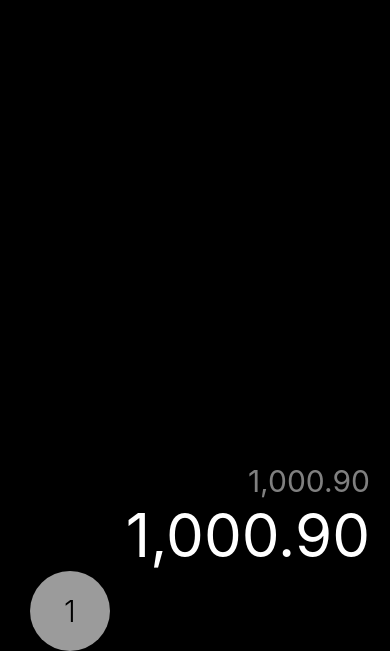
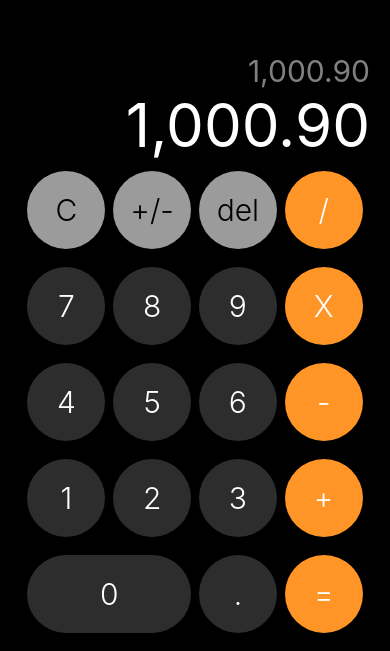
Before and after one commit to WallMonfortt/03-Calculator, a React Native app: screen / in a window 390 px wide. Shown: the part 193-844 px from the top of the page. Built offline with nearby package versions, Linux system fonts and the light colour scheme.

Commit message:
layout v1.0

```diff
--- /dev/null
+++ b/src/components/ButtonCalc.tsx
@@ -0,0 +1,48 @@
+import React from 'react'
+import { View, Text, StyleSheet, TouchableOpacity } from 'react-native';
+import { Dimensions } from 'react-native';
+
+const screenWidth = Dimensions.get('window').width;
+
+
+interface Props {
+    text: string;
+    color?: string;
+    widther?: boolean;
+}
+
+export const ButtonCalc = ({text, color = '#2D2D2D', widther = false}: Props) => {
+  return (
+    < TouchableOpacity activeOpacity={0.8} >
+        <View style={{
+            ...styles.button,
+            backgroundColor: color,
+        }}>
+            <Text style={{
+                ...styles.textButton,
+                color: color === '#9B9B9B' ? 'black' : 'white',
+                width: widther ? 2 * screenWidth * 0.21 : screenWidth * 0.2,
+            }}>
+                {text}
+            </Text>
+        </View>
+    </TouchableOpacity>
+  )
+}
+
+const styles = StyleSheet.create({
+    button: {
+        height: screenWidth * 0.2,
+        // width: 80,
+        borderRadius: 100,
+        justifyContent: 'center',
+        marginHorizontal: screenWidth * 0.01,
+    },
+    textButton: {
+        textAlign: 'center',
+        padding: screenWidth * 0.01,
+        fontSize: 30,
+        color: 'white',
+        fontWeight: '300',
+    },
+});
--- a/src/screens/CalculatorScreen.tsx
+++ b/src/screens/CalculatorScreen.tsx
@@ -1,6 +1,7 @@
 import React from 'react'
 import { View, Text } from 'react-native'
 import styles from '../theme/appTheme'
+import { ButtonCalc } from '../components/ButtonCalc'
 
 export const CalculatorScreen = () => {
   return (
@@ -8,11 +9,44 @@ export const CalculatorScreen = () => {
       <Text style={styles.resultSmall}>1,000.90</Text>
       <Text style={styles.result}>1,000.90</Text>
 
-      <View>
+      <View style={styles.row}>
         {/* Button */}
-        <View style={styles.button}>
-          <Text style={styles.textButton}>1</Text>
-        </View>
+        <ButtonCalc text="C" color="#9B9B9B" />
+        <ButtonCalc text="+/-" color="#9B9B9B" />
+        <ButtonCalc text="del" color="#9B9B9B" />
+        <ButtonCalc text="/" color="#FF9427" />
+        {/* #2D2D2D  dark gray */}
+      </View>
+      <View style={styles.row}>
+        {/* Button */}
+        <ButtonCalc text="7" />
+        <ButtonCalc text="8" />
+        <ButtonCalc text="9" />
+        <ButtonCalc text="X" color="#FF9427" />
+        {/* #2D2D2D  dark gray */}
+      </View>
+      <View style={styles.row}>
+        {/* Button */}
+        <ButtonCalc text="4" />
+        <ButtonCalc text="5" />
+        <ButtonCalc text="6" />
+        <ButtonCalc text="-" color="#FF9427" />
+        {/* #2D2D2D  dark gray */}
+      </View>
+      <View style={styles.row}>
+        {/* Button */}
+        <ButtonCalc text="1" />
+        <ButtonCalc text="2" />
+        <ButtonCalc text="3" />
+        <ButtonCalc text="+" color="#FF9427" />
+        {/* #2D2D2D  dark gray */}
+      </View>
+      <View style={styles.row}>
+        {/* Button */}
+        <ButtonCalc text="0" widther />
+        <ButtonCalc text="." />
+        <ButtonCalc text="=" color="#FF9427" />
+        {/* #2D2D2D  dark gray */}
       </View>
     </View>
 
--- a/src/theme/appTheme.tsx
+++ b/src/theme/appTheme.tsx
@@ -14,6 +14,7 @@ const styles = StyleSheet.create({
     result: {
         color: 'white',
         fontSize: 60,
+        marginBottom: 10,
         textAlign: 'right',
     },
     resultSmall: {
@@ -21,21 +22,13 @@ const styles = StyleSheet.create({
         fontSize: 30,
         textAlign: 'right',
     },
-    button: {
-        height: 80,
-        width: 80,
-        backgroundColor: '#9B9B9B',
-        borderRadius: 100,
+    row: {
+        flexDirection: 'row',
         justifyContent: 'center',
-        marginHorizontal: 10,
+        marginBottom: 18,
+        paddingHorizontal: 10,
     },
-    textButton: {
-        textAlign: 'center',
-        padding: 10,
-        fontSize: 30,
-        color: 'black',
-        fontWeight: '300',
-    },
+
 });
 
 export default styles;
```
